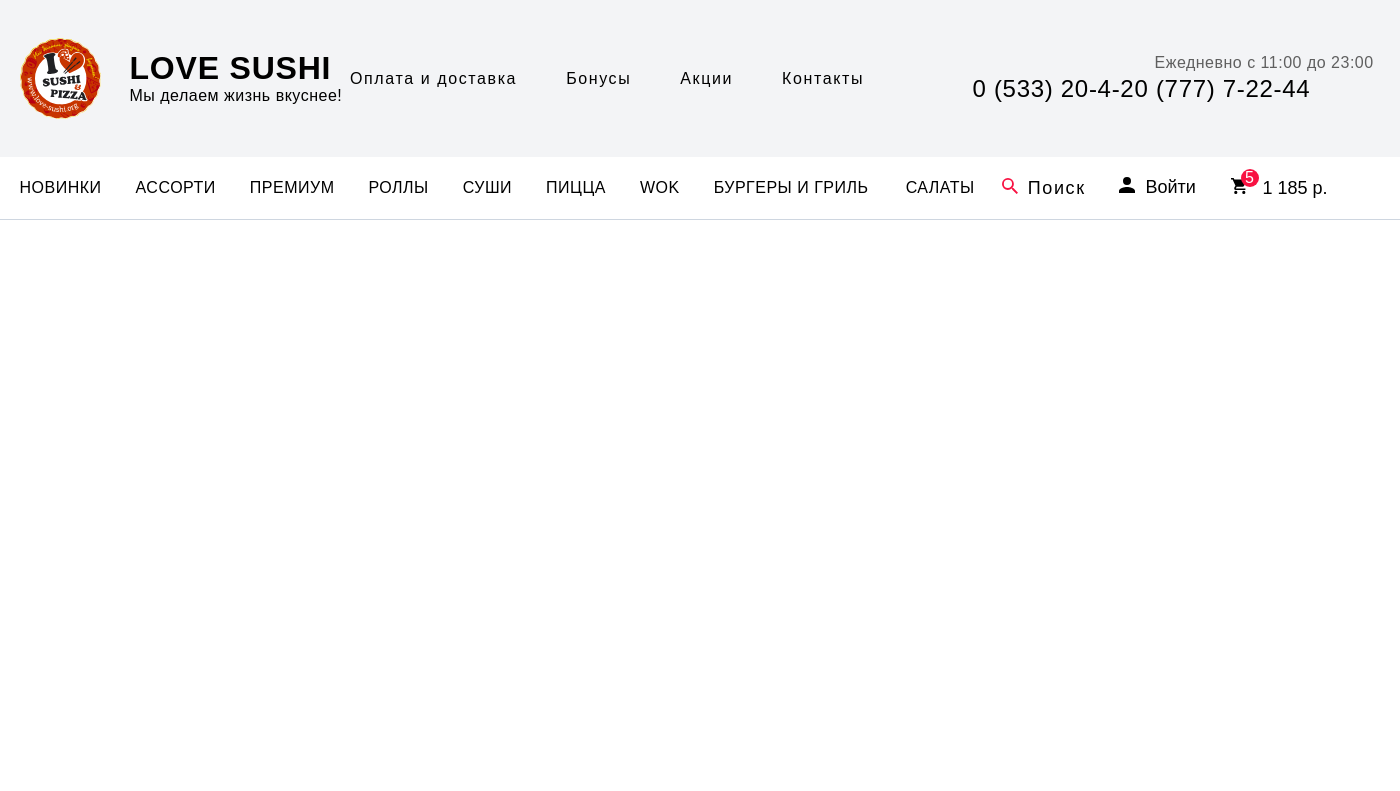
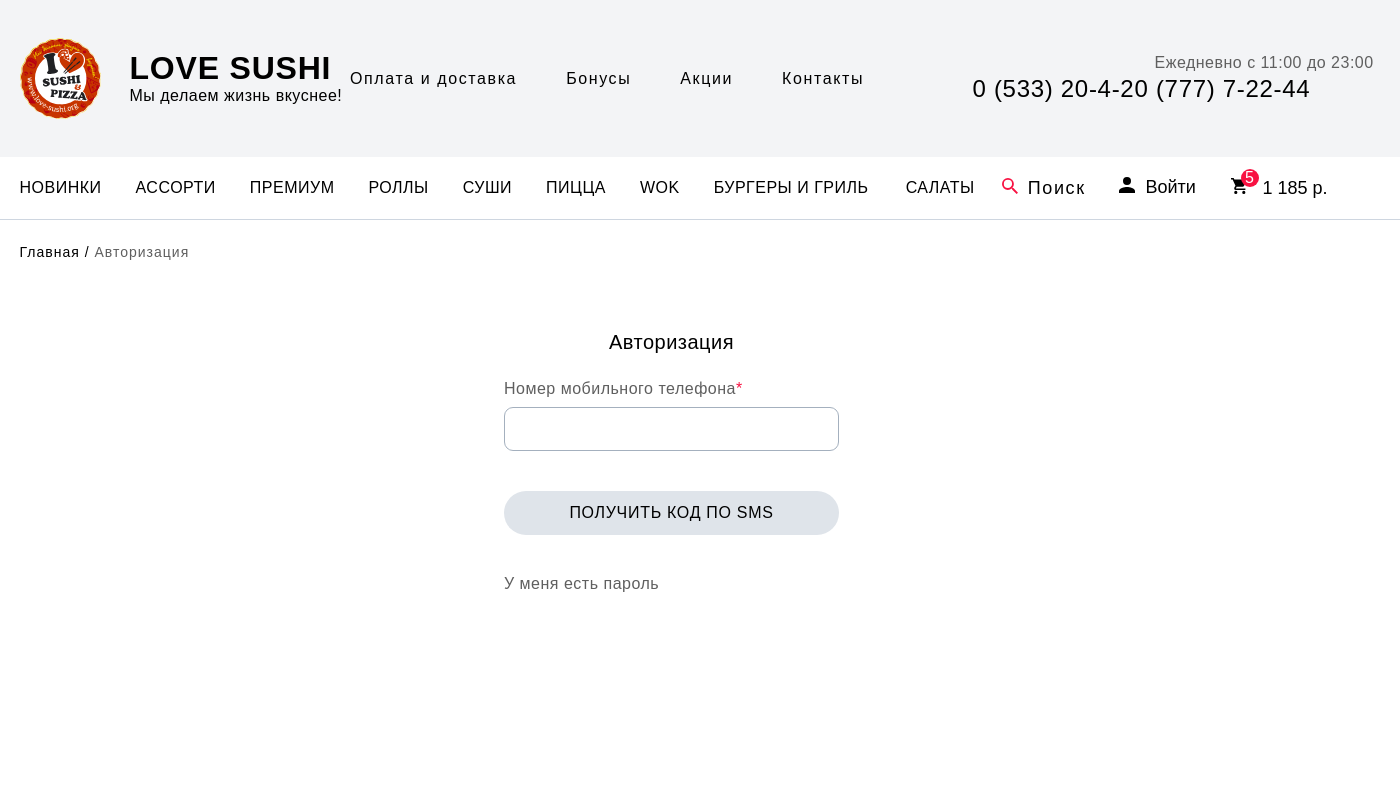
Before and after one commit to Vlad991/Sushi, a PHP site: page / in a window 1400 px wide. Shown: the top 791 px of the page. Run offline with PHP 8.4, Linux system fonts and the light colour scheme.

Commit message:
Add authorization (0107, 0108, 0109, 0110, 0111)

```diff
--- a/css/main.css
+++ b/css/main.css
@@ -32,6 +32,7 @@ html, body, div, span, applet, object, iframe, h1, h2, h3, h4, h5, h6, p, blockq
 .container {
     margin: 0 0;
     min-height: 2000px;
+    position: relative;
 }
 
 .container__fixed {
@@ -125,6 +126,7 @@ html, body, div, span, applet, object, iframe, h1, h2, h3, h4, h5, h6, p, blockq
 .container__sticky {
     position: sticky;
     top: 0;
+    z-index: 100;
 }
 
 .navigation__menu {
@@ -227,3 +229,198 @@ html, body, div, span, applet, object, iframe, h1, h2, h3, h4, h5, h6, p, blockq
     /* font-family: "PF Din Text Comp Pro Medium"; */
     font-size: 18px;
 }
+
+/*.................Email Not Found.....................*/
+
+.container__email-not-found {
+    position: sticky;
+    top: 0;
+}
+
+.email-not-found {background: #F2DEDE;height: 45px;display: none;}
+
+.email-not-found__message {
+    /* font-family: "PF Din Text Comp Pro Regular"; */
+    color: #5F5F5F;
+    line-height: 45px;
+}
+
+/*.................New Password Sended.....................*/
+
+.container__new-password-sended {
+    position: sticky;
+    top: 0;
+}
+
+.new-password-sended {
+    background: #DFF0D8;
+    height: 45px;
+    display: none;
+}
+
+.new-password-sended__message {
+    /* font-family: "PF Din Text Comp Pro Regular"; */
+    color: #5F5F5F;
+    line-height: 45px;
+}
+
+    /*...............Location.................*/
+
+.container__location {
+    margin-top: 24px;
+}
+
+.location {font-size: 14px;letter-spacing: 1px;}
+
+.location__main {
+    /* font-family: "PF Din Text Comp Pro Regular"; */
+}
+
+.location__slash {}
+
+.location__sub {
+    /* font-family: "PF Din Text Comp Pro Regular"; */
+    color: #5F5F5F;
+}
+
+
+/*......................Authorization......................*/
+
+.container__authorization {
+    position: absolute;
+    left: 36%;
+    top: 331px;
+}
+
+.authorization  {
+    width: 335px;
+    height: 260px;
+}
+
+.authorization_phone {
+    /* display: none; */
+}
+
+.authorization_phone-password {
+    display: none;
+}
+
+.authorization_forgot-password {
+    display: none;
+}
+
+.authorization__header {
+    text-align: center;
+    /* font-family: "PF Din Text Comp Pro Regular"; */
+    font-size: 20px;
+    letter-spacing: 0.5px;
+}
+
+.authorization__number {margin-top: 26px;}
+
+.number {}
+
+.number__title {
+    /* font-family: "PF Din Text Comp Pro Regular"; */
+    font-size: 16px;
+    color: #5F5F5F;
+    letter-spacing: 0.5px;
+    margin-bottom: 9px;
+}
+
+.number__title::after {
+    content: "*";
+    display: inline-block;
+    color: #F81242;
+}
+
+.number__input {}
+
+.field {
+    width: 335px;
+    height: 44px;
+    box-sizing: border-box;
+    border: #A4B0BE 1px solid;
+    border-radius: 9px;
+    padding: 9px 13px;
+    /* font-family: "PF Din Text Comp Pro Medium"; */
+    font-size: 20px;
+}
+
+.authorization__sms-button {
+    margin: 40px 0;
+}
+
+.button {
+    width: 335px;
+    height: 44px;
+    box-sizing: border-box;
+    border-radius: 22px;
+    background: #DFE4EA;
+    border: none;
+    /* font-family: "PF Din Text Comp Pro Regular"; */
+    font-size: 16px;
+    letter-spacing: 0.7px;
+    text-transform: uppercase;
+}
+
+.authorization__footer {
+    /* font-family: "PF Din Text Comp Pro Regular"; */
+    color: #5F5F5F;
+    letter-spacing: 0.5px;
+}
+
+.authorization__password {
+}
+
+.password {
+}
+
+.password__title {
+    margin-top: 20px;
+    /* font-family: "PF Din Text Comp Pro Regular"; */
+    color: #5F5F5F;
+    letter-spacing: 0.5px;
+}
+
+.password__input {
+    margin: 9px 0;
+}
+
+.password__forgot {
+    display: block;
+    margin-top: 11px;
+    /* font-family: "PF Din Text Comp Pro Regular"; */
+    color: #F81242;
+    letter-spacing: 0.5px;
+}
+
+.authorization__enter-button {
+    margin-top: 39px;
+}
+
+.authorization__text {
+    margin: 21px 0 4px;
+    /* font-family: "PF Din Text Comp Pro Regular"; */
+    color: #5F5F5F;
+    line-height: 24px;
+    letter-spacing: 0.5px;
+}
+
+.authorization__email {}
+
+.email {}
+
+.email__title {
+    /* font-family: "PF Din Text Comp Pro Regular"; */
+    color: #5F5F5F;
+    letter-spacing: 0.5px;
+}
+
+.email__input {
+    margin: 9px 0;
+}
+
+.authorization__continue-button {
+    margin-top: 31px;
+}
--- a/index.html
+++ b/index.html
@@ -26,6 +26,7 @@
 <!-- Add your site or application content here -->
 
 <div class="container">
+
     <header class="header container__header">
         <div class="container__fixed layout">
             <div class="logo header__logo layout">
@@ -50,6 +51,7 @@
             </div>
         </div>
     </header>
+
     <section class="navigation container__navigation container__sticky">
         <div class="container__fixed layout">
             <nav class="navigation__menu">
@@ -80,6 +82,61 @@
         </div>
     </section>
 
+    <div class="container__email-not-found email-not-found">
+        <div class="container__fixed">
+            <div class="email-not-found__message">E-Mail адрес не найден, проверьте и попробуйте ещё раз!</div>
+        </div>
+    </div>
+
+    <div class="container__new-password-sended new-password-sended">
+        <div class="container__fixed">
+            <div class="new-password-sended__message">Новый пароль был выслан на ваш E-mail</div>
+        </div>
+    </div>
+
+    <div class="location container__location">
+        <div class="container__fixed">
+            <span class="location__main">Главная</span>
+            <span class="location__slash">/</span>
+            <span class="location__sub">Авторизация</span>
+        </div>
+    </div>
+
+    <section class="container__authorization">
+        <form action="" class="authorization authorization_phone">
+            <div class="authorization__header">Авторизация</div>
+            <div class="authorization__number number">
+                <div class="number__title">Номер мобильного телефона</div>
+                <input type="text" class="number__input field">
+            </div>
+            <button class="authorization__sms-button button">ПОЛУЧИТЬ КОД ПО SMS</button>
+            <a href="#" class="authorization__footer">У меня есть пароль</a>
+        </form>
+        <form action="" class="authorization authorization_phone-password">
+            <div class="authorization__header">Авторизация</div>
+            <div class="authorization__number number">
+                <div class="number__title">Номер мобильного телефона</div>
+                <input type="text" class="number__input field">
+            </div>
+            <div class="authorization__password password">
+                <div class="password__title">Пароль:</div>
+                <input type="password" class="password__input field">
+                <a href="#" class="password__forgot">Забыли пароль?</a>
+            </div>
+            <button class="authorization__enter-button button">Войти</button>
+        </form>
+        <form action="" class="authorization authorization_forgot-password">
+            <div class="authorization__header">Забыли пароль?</div>
+            <div class="authorization__text">Введите адрес электронной почты вашей учетной записи.<br> Нажмите кнопку
+                Продолжить, чтобы получить пароль по электронной почте.</div>
+            <div class="authorization__email email">
+                <div class="email__title">E-mail:</div>
+                <input type="text" class="email__input field">
+            </div>
+            <button class="authorization__continue-button button">Продолжить</button>
+        </form>
+    </section>
+
 </div>
 
 
```
Also changed, not shown: txt/bem.txt (+33 -1 lines), img/psd/0108.jpg (added), img/psd/0108.jpg.svg (added), img/psd/0109.jpg (added).
